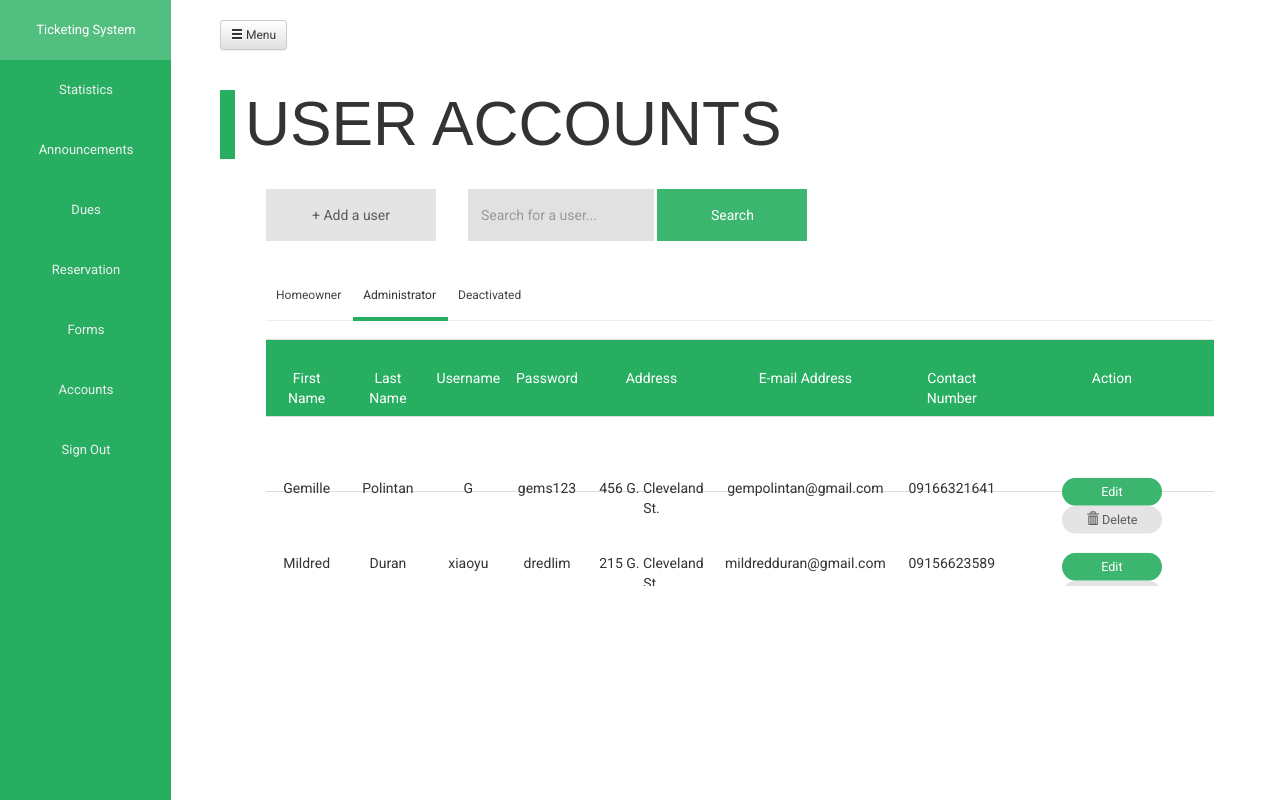
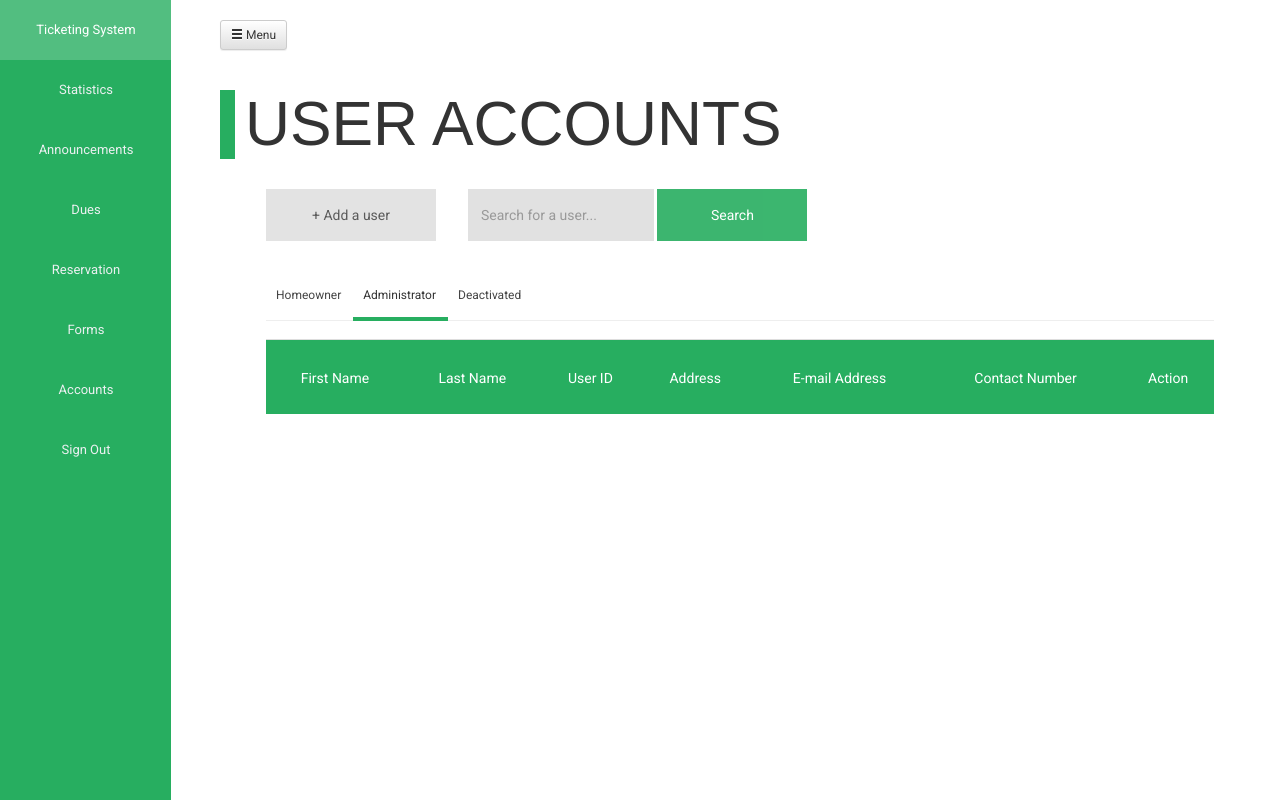
Before and after one commit to undrftd/pgevCI, a CodeIgniter app: page /pgevCI/admin/accounts in a window 1280 px wide, after a click on "Administrator". Run offline with CodeIgniter, Linux system fonts and the light colour scheme; tables that the repository leaves empty or names only in its code hold one stand-in row (values such as "Sample post"); lists and menus that the app fills with data are empty; some libraries are stand-ins or nearby versions.

Commit message:
adminacc

```diff
--- a/application/controllers/Admin.php
+++ b/application/controllers/Admin.php
@@ -11,7 +11,9 @@ class Admin extends CI_Controller {
     function accounts()
     {
     	$this->load->model('model_accounts');
-    	$data['query'] = $this->model_accounts->display_acc();
+    	$data['users'] = $this->model_accounts->display_users();
+    	$data['admin'] = $this->model_accounts->display_admin();
+    	$data['deact'] = $this->model_accounts->display_deact();
     	$data['main_content'] = 'view_adminaccounts';
 		$this->load->view('includes/adaccounts_template', $data);
     }
--- a/application/models/model_accounts.php
+++ b/application/models/model_accounts.php
@@ -2,10 +2,22 @@
 
 class Model_accounts extends CI_Model {
 
-    function display_acc()
+    function display_users()
     {
-       $query = $this->db->select('*')->from('accounts')->get();
-       return $query->result();
+       $users = $this->db->select('*')->from('accounts')-> where('role', '0')-> where('isActive', '1')->get();
+       return $users->result();
+    }
+
+    function display_admin()
+    {
+       $admin = $this->db->select('*')->from('accounts')-> where('role', '1')-> where('isActive', '1')->get();
+       return $admin->result();
+    }
+
+    function display_deact()
+    {
+       $deact = $this->db->select('*')->from('accounts')-> where('isActive', '0')->get();
+       return $deact->result();
     }
 
     function validate()
@@ -24,7 +36,7 @@ class Model_accounts extends CI_Model {
     function check_role()
     {
 
-       $this->db->where('userid', $this->input->post('userid'));
+        $this->db->where('userid', $this->input->post('userid'));
         $this->db->where('password', $this->input->post('password'));
         $this->db->where('role', 1);
         $query = $this->db->get('accounts');
--- a/application/views/view_adminaccounts.php
+++ b/application/views/view_adminaccounts.php
@@ -93,8 +93,8 @@
                         <th><br>Contact Number</th>
                         <th><br>Action</th>
                     </tr>
-                    <?php foreach($query as $row): ?>
 
+                    <?php foreach($users as $row): ?>
                     <tr>
                         <td><?php echo $row->firstname; ?></td>
                         <td><?php echo $row->lastname; ?></td>
@@ -107,7 +107,8 @@
                           <button type="button" class="btn btn-custom-3" data-toggle="modal" data-target="#delete-modal"><span class="glyphicon glyphicon-trash" aria-hidden="true"></span>  Delete </button>
                           <button type="button" class="btn btn-custom-4" data-toggle="modal" data-target="#deactivate-modal"> Deactivate </button>
                         </td>
-                        <?php endforeach; ?>
+
+                    <?php endforeach; ?>
                     </tr>
 
 
@@ -126,39 +127,26 @@
                     <tr>
                         <th><br>First Name</th>
                         <th><br>Last Name</th>
-                        <th><br>Username</th>
-                        <th><br>Password</th>
+                        <th><br>User ID</th>
                         <th><br>Address</th>
                         <th><br>E-mail Address</th>
                         <th><br>Contact Number</th>
                         <th><br>Action</th>
                     </tr>
 
+                    <?php foreach($admin as $row): ?>
                     <tr>
-                        <td>Gemille</td>
-                        <td>Polintan</td>
-                        <td>G</td>
-                        <td>gems123</td>
-                        <td>456 G. Cleveland St.</td>
-                        <td>gempolintan@gmail.com</td>
-                        <td>09166321641</td>
+                        <td><?php echo $row->firstname; ?></td>
+                        <td><?php echo $row->lastname; ?></td>
+                        <td><?php echo $row->userid; ?></td>
+                        <td><?php echo $row->address; ?></td>
+                        <td><?php echo $row->email; ?></td>
+                        <td><?php echo $row->contactnum; ?></td>
                         <td class="action-button">
                           <a href="admin-accounts-edit.html"><button type="button" class="btn btn-custom-2">Edit</button></a>
                           <button type="button" class="btn btn-custom-3" data-toggle="modal" data-target="#delete-modal"><span class="glyphicon glyphicon-trash" aria-hidden="true"></span>  Delete </button>
                         </td>
-                    </tr>
-                    <tr>
-                      <td>Mildred</td>
-                      <td>Duran</td>
-                      <td>xiaoyu</td>
-                      <td>dredlim</td>
-                      <td>215 G. Cleveland St.</td>
-                      <td>mildredduran@gmail.com</td>
-                      <td>09156623589</td>
-                      <td class="action-button">
-                        <a href="admin-accounts-edit.html"><button type="button" class="btn btn-custom-2">Edit</button></a>
-                        <button type="button" class="btn btn-custom-3" data-toggle="modal" data-target="#delete-modal"><span class="glyphicon glyphicon-trash" aria-hidden="true"></span>  Delete </button>
-                      </td>
+                      <?php endforeach; ?>
                     </tr>
 
                   </table>
@@ -177,38 +165,25 @@
                         <th><br>First Name</th>
                         <th><br>Last Name</th>
                         <th><br>Username</th>
-                        <th><br>Password</th>
                         <th><br>Address</th>
                         <th><br>E-mail Address</th>
                         <th><br>Contact Number</th>
                         <th><br>Action</th>
                     </tr>
 
+                    <?php foreach($deact as $row): ?>
                     <tr>
-                        <td>John</td>
-                        <td>Aliswag</td>
-                        <td>jaliswag</td>
-                        <td>j123</td>
-                        <td>1004 G. Cleveland St.</td>
-                        <td>jmaliswag@gmail.com</td>
-                        <td>09152264263</td>
+                        <td><?php echo $row->firstname; ?></td>
+                        <td><?php echo $row->lastname; ?></td>
+                        <td><?php echo $row->userid; ?></td>
+                        <td><?php echo $row->address; ?></td>
+                        <td><?php echo $row->email; ?></td>
+                        <td><?php echo $row->contactnum; ?></td>
                         <td class="action-button">
                           <a href="admin-accounts.html"><button type="button" class="btn btn-custom-2">Reactivate</button></a>
                           <button type="button" class="btn btn-custom-3" data-toggle="modal" data-target="#delete-modal"><span class="glyphicon glyphicon-trash" aria-hidden="true"></span>  Delete </button>
                         </td>
-                    </tr>
-                    <tr>
-                      <td>Dina Angeline</td>
-                      <td>Smith</td>
-                      <td>dangelie</td>
-                      <td>angel123</td>
-                      <td>413 G. Cleveland St.</td>
-                      <td>dinasmith@gmail.com</td>
-                      <td>0914565264</td>
-                      <td class="action-button">
-                        <a href="admin-accounts.html"><button type="button" class="btn btn-custom-2">Reactivate</button></a>
-                        <button type="button" class="btn btn-custom-3" data-toggle="modal" data-target="#delete-modal"><span class="glyphicon glyphicon-trash" aria-hidden="true"></span>  Delete </button>
-                      </td>
+                    <?php endforeach; ?>
                     </tr>
 
                   </table>
```
